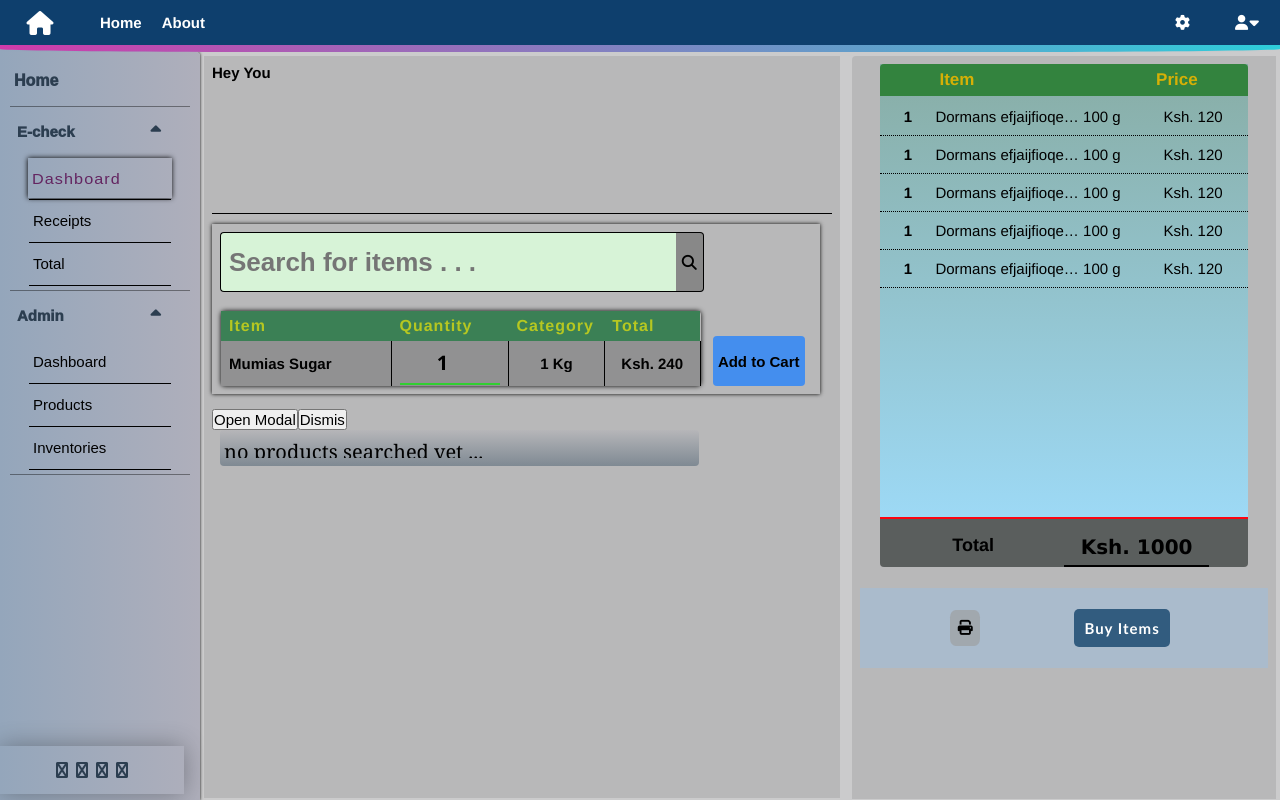
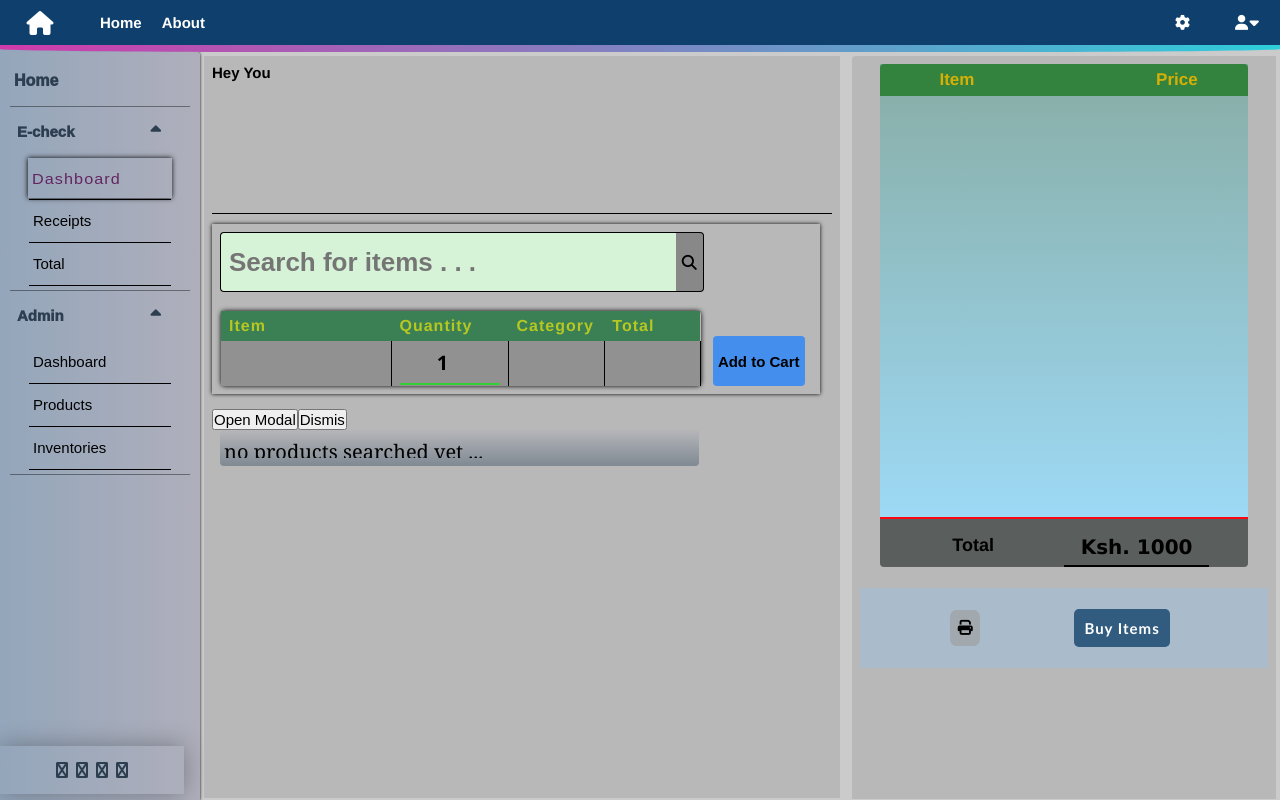
Before and after one commit to musango-willy/store-management, a Vue app: page /checkout in a window 1280 px wide. Built offline with nearby package versions, Linux system fonts and the light colour scheme.

Commit message:
finishing invoice section

```diff
--- a/src/components/E_check/Receipt.vue
+++ b/src/components/E_check/Receipt.vue
@@ -8,47 +8,18 @@
             </ul>
         </div>
         <div class="list-body">
-            <ul>
+            <ul
+                v-for="(item, index) in itemList" :key="index"
+            >
                 <li>
-                    <span>1</span>
+                    <span>{{ item.quantity }}</span>
                     <span>
-                        <p class="left-spa">Dormans efjaijfioqe fqojifjoeiq Coffee</p>
-                        <h6>100 g</h6>
+                        <p class="left-spa">{{item.name}}</p>
+                        <h6>{{item.quantity_category}}</h6>
                     </span>
-                    <span>Ksh. 120</span>
+                    <span>{{item.price}}</span>
                 </li>
-                <li>
-                    <span>1</span>
-                    <span>
-                        <p class="left-spa">Dormans efjaijfioqe fqojifjoeiq Coffee</p>
-                        <h6>100 g</h6>
-                    </span>
-                    <span>Ksh. 120</span>
-                </li>
-                <li>
-                    <span>1</span>
-                    <span>
-                        <p class="left-spa">Dormans efjaijfioqe fqojifjoeiq Coffee</p>
-                        <h6>100 g</h6>
-                    </span>
-                    <span>Ksh. 120</span>
-                </li>
-                <li>
-                    <span>1</span>
-                    <span>
-                        <p class="left-spa">Dormans efjaijfioqe fqojifjoeiq Coffee</p>
-                        <h6>100 g</h6>
-                    </span>
-                    <span>Ksh. 120</span>
-                </li>
-                <li>
-                    <span>1</span>
-                    <span>
-                        <p class="left-spa">Dormans efjaijfioqe fqojifjoeiq Coffee</p>
-                        <h6>100 g</h6>
-                    </span>
-                    <span>Ksh. 120</span>
-                </li>
+
 
             </ul>
         </div>
@@ -58,12 +29,22 @@
                 <li><span>Ksh. 1000</span></li>
             </ul>
         </div>
+        {{itemList}}
     </div>
 </template>
 
 <script>
 export default {
     name: "Receipt",
+    props: {
+        listToBuy: Object,// items of list to add to receipt
+
+    },
+    computed: {
+        itemList() {
+            return this.listToBuy;
+        }
+    },
 
 }
 </script>
--- a/src/components/E_check/requestItems.vue
+++ b/src/components/E_check/requestItems.vue
@@ -55,7 +55,7 @@ export default {
 .item-list-enter-from,
 .item-list-leave-to {
   opacity: 0;
-  transform: translateY(-30px);
+  transform: translateX(-30px);
 }
 .item-list {
   height: 100%;
--- a/src/views/Echeck/CheckOut.vue
+++ b/src/views/Echeck/CheckOut.vue
@@ -19,7 +19,7 @@
                 <transition name="changeitems" mode="out-in">
                     <div v-show="itemFound">
                         <transition name="popspinner" mode="out-in">
-                            <table class="item-change" v-show="priceESection">
+                            <table class="item-change" v-if="editSelected != []">
                                 <thead>
                                     <tr>
                                         <th><span>Item</span></th>
@@ -30,15 +30,15 @@
                                 </thead>
                                 <tbody>
                                     <tr>
-                                        <td><span>Mumias Sugar</span></td>
-                                        <td><span><input type="number" ref="changeQuantity" name="" value="1" id=""></span></td>
-                                        <td><span>1 Kg</span></td>
-                                        <td><span>Ksh. 240</span></td>
+                                        <td><span>{{this.editSelected[0].name}}</span></td>
+                                        <td><span><input type="number" ref="changeQuantity" v-model="quantity" name=""></span></td>
+                                        <td><span>{{this.editSelected[0].quantity_category}}</span></td>
+                                        <td><span>{{this.editSelected[0].price}}</span></td>
                                     </tr>
                                 </tbody>
                             </table>
                         </transition>
-                        <button class="add-cart" v-show="priceESection">
+                        <button class="add-cart" v-show="priceESection" @click="addReceipt()">
                             Add to Cart
                         </button>
                     </div>
@@ -64,7 +64,7 @@
         </div>
         <div class="right">
             <div class="receipt-list">
-                <Receipt />
+                <Receipt :listToBuy="receiptList" />
             </div>
             <div class="total-amount">
                 <BuyOut />
@@ -106,7 +106,9 @@ export default {
             foundList: null,
             itemsNull: false, // toggle data for items component
             quantityEdit: true, // edit quantity and price toggle
-            editSelected: null, // change price before adding receipt
+            editSelected: [], // change price before adding receipt
+            quantity: 1, // change selected item quantity
+            receiptList: null, // items to be bought list
 
         }
     },
@@ -118,6 +120,13 @@ export default {
                 this.$refs.changeQuantity.focus();
             }
         }, false);
+        this.editSelected.push({
+            name: '',
+            category: '',
+            price: '',
+            quantity_category: '',
+            quantity: 1
+        });
     },
     methods: {
         async getItems() {
@@ -156,9 +165,27 @@ export default {
         },
         chooseItem(index) {
             const data = this.foundList[index]
-            console.log(data);
+            if(this.editSelected != []) {
+                this.editSelected = [];
+            }
+            this.editSelected.push({
+                name: data.name,
+                category: data.category,
+                price: data.price,
+                quantity_category: data.quantity_category,
+                quantity: 1
+            });
+            console.log(this.editSelected);
             return;
-        }
+        },
+        addReceipt() {
+            this.editSelected[0].quantity = this.quantity;
+            if (this.receiptList === null) {
+                this.receiptList = [];
+            }
+            this.receiptList.push(this.editSelected[0]);
+            console.log(this.receiptList);
+        },
     },
     computed: {
         loadingrequest() {
@@ -177,7 +204,7 @@ export default {
 
 <style lang="scss" scoped>
 ::-webkit-scrollbar {
-    width: .3em;
+    width: .35em;
 }
 ::-webkit-scrollbar-track {
     background: #888;
```
